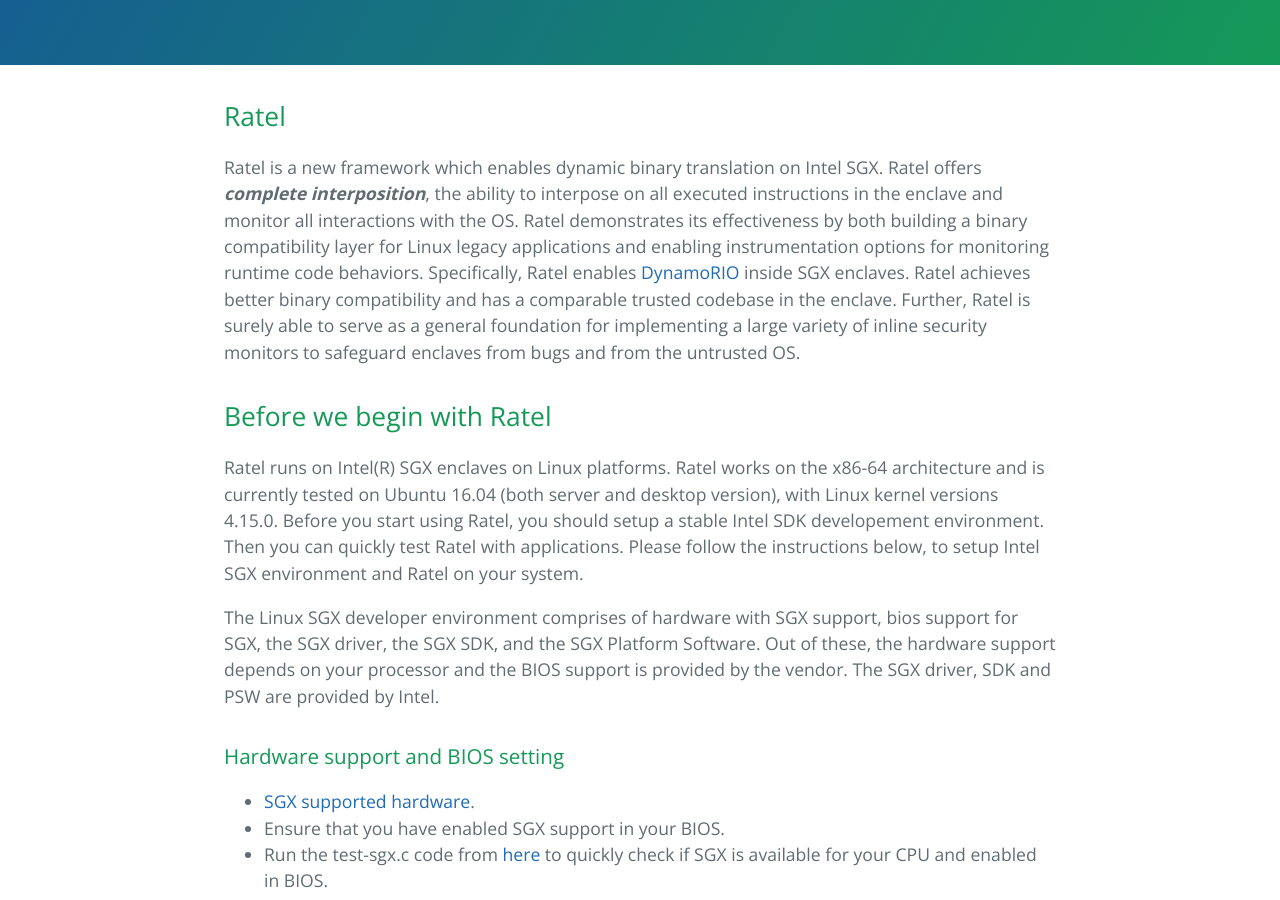
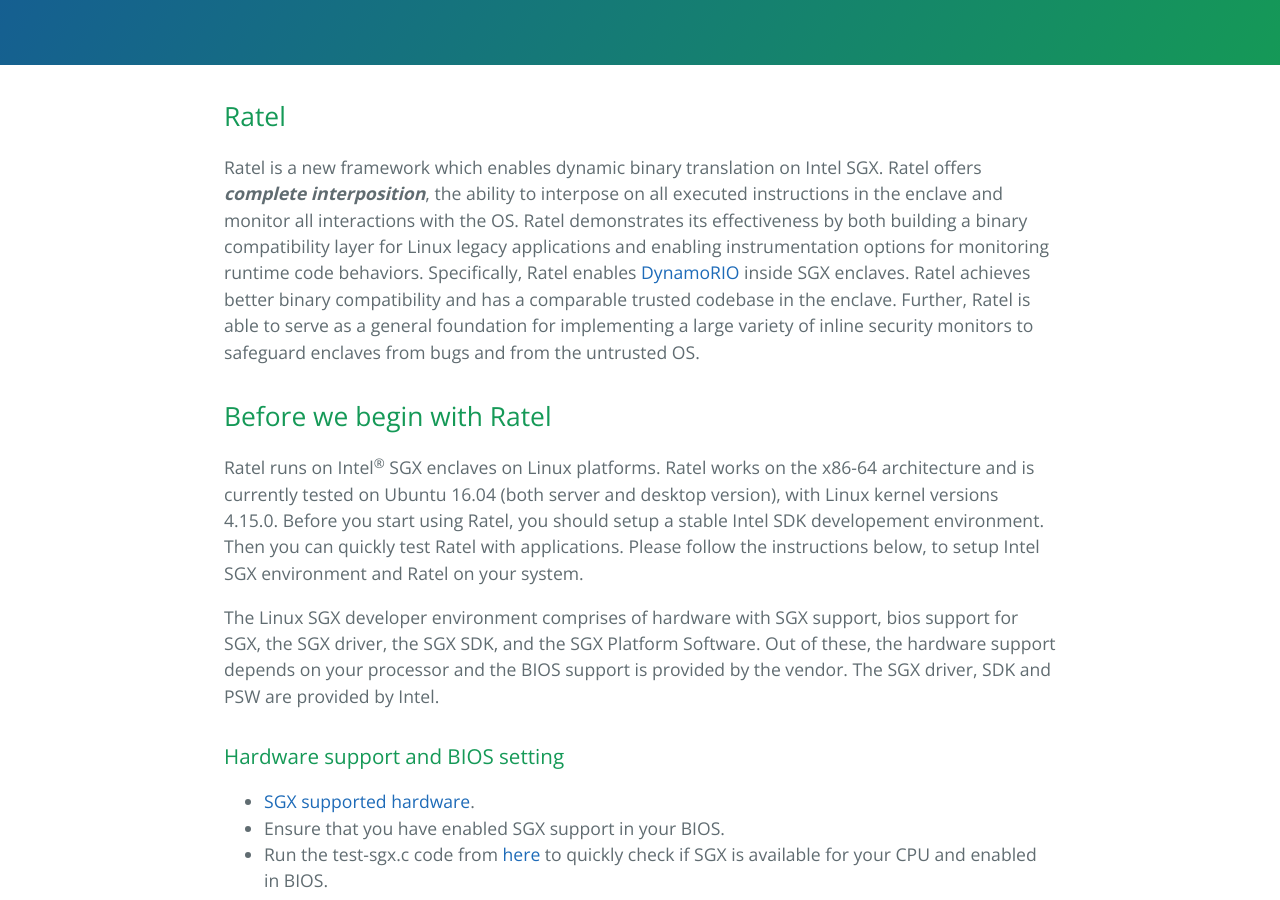
Before and after one commit to ratel-enclave/ratel-enclave.github.io, a Jekyll site: the page built from index.md, in a window 1280 px wide and 900 px high, scrolled down 318 px. Built offline with Jekyll 4.4.1, drawn with Linux system fonts in a browser that asks for light colours; our own code applies the rules of GitHub Pages for plain Markdown files.

Commit message:
Refresh Ratel webpage

```diff
--- a/index.md
+++ b/index.md
@@ -5,11 +5,11 @@
 ## Ratel
 
 Ratel is a new framework which enables dynamic binary translation on Intel SGX. Ratel offers ***complete interposition***, the ability to interpose on all executed instructions in the enclave and monitor all interactions with the OS. Ratel demonstrates its effectiveness by both building a binary compatibility layer for
-Linux legacy applications and enabling instrumentation options for monitoring runtime code behaviors. Specifically, Ratel enables [DynamoRIO](https://dynamorio.org/) inside SGX enclaves. Ratel achieves better binary compatibility and has a comparable trusted codebase in the enclave. Further, Ratel is surely able to serve as a general foundation for implementing a large variety of inline security monitors to safeguard enclaves from bugs and from the untrusted OS.
+Linux legacy applications and enabling instrumentation options for monitoring runtime code behaviors. Specifically, Ratel enables [DynamoRIO](https://dynamorio.org/) inside SGX enclaves. Ratel achieves better binary compatibility and has a comparable trusted codebase in the enclave. Further, Ratel is able to serve as a general foundation for implementing a large variety of inline security monitors to safeguard enclaves from bugs and from the untrusted OS.
 
 ## Before we begin with Ratel
 
-Ratel runs on Intel(R) SGX enclaves on Linux platforms. Ratel works on the x86-64 architecture and is currently tested on Ubuntu 16.04 (both server and desktop version), with Linux kernel versions 4.15.0. Before you start using Ratel, you should setup a stable Intel SDK developement environment. Then you can quickly test Ratel with applications. Please follow the instructions below, to setup Intel SGX environment and Ratel on your system.
+Ratel runs on Intel<sup>®</sup> SGX enclaves on Linux platforms. Ratel works on the x86-64 architecture and is currently tested on Ubuntu 16.04 (both server and desktop version), with Linux kernel versions 4.15.0. Before you start using Ratel, you should setup a stable Intel SDK developement environment. Then you can quickly test Ratel with applications. Please follow the instructions below, to setup Intel SGX environment and Ratel on your system.
 
 The Linux SGX developer environment comprises of hardware with SGX support, bios support for SGX, the SGX driver, the SGX SDK, and the SGX Platform Software. Out of these, the hardware support depends on your processor and the BIOS support is provided by the vendor. The SGX driver, SDK and PSW are provided by Intel.
 
```
